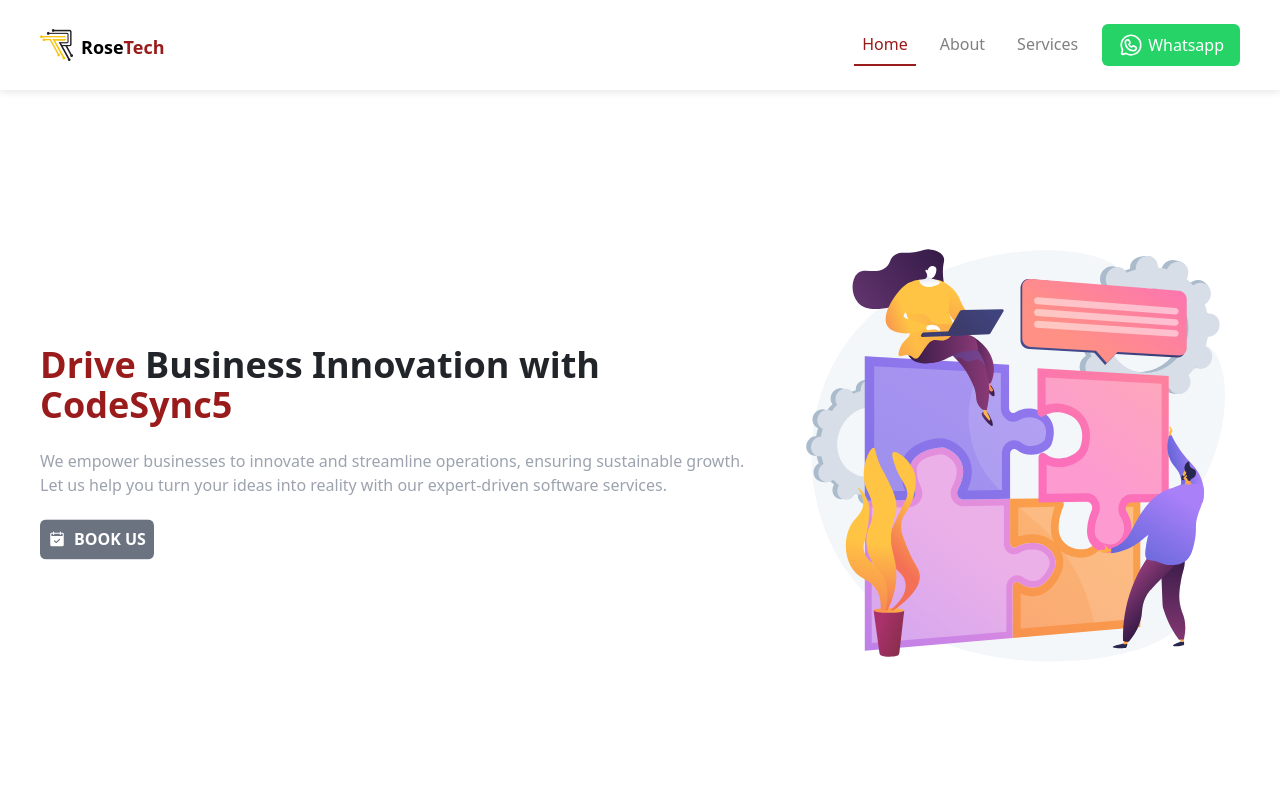
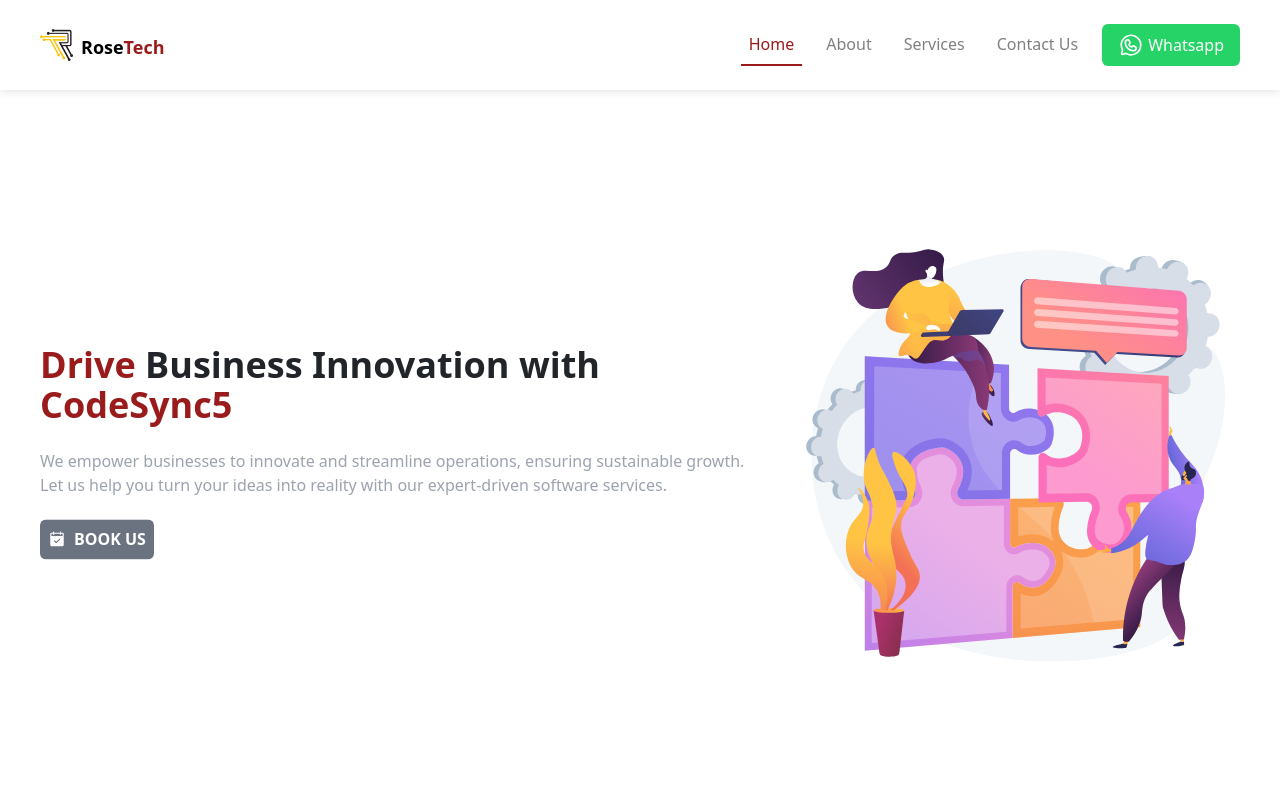
Before and after one commit to Chy-Zaber-Bin-Zahid/CodeSync5, a Next.js app: page / in a window 1280 px wide. Shown: the top 800 px of the page. Built offline with nearby package versions, Linux system fonts and the light colour scheme; no server answers.

Commit message:
contact added to navbar

```diff
--- a/components/MobileNavbar.tsx
+++ b/components/MobileNavbar.tsx
@@ -42,6 +42,7 @@ function MobileNavbar({ toggleNav, setToggleNav }: MobileNavbar) {
                 <Link onClick={() => handleNav()} href="/" className={`${baseLinkCommonClass} ${currentPath === "/" ? baseLinkActiveClass : baseLinkDefaultClass} w-full`}>Home</Link>
                 <Link onClick={() => handleNav()} href="/about" className={`${baseLinkCommonClass} ${currentPath === "/about" ? baseLinkActiveClass : baseLinkDefaultClass} w-full`}>About</Link>
                 <Link onClick={() => handleNav()} href="/services" className={`${baseLinkCommonClass} ${currentPath.startsWith("/services") ? baseLinkActiveClass : baseLinkDefaultClass} w-full`}>Services</Link>
+                <Link onClick={() => handleNav()} href="/contact" className={`${baseLinkCommonClass} ${currentPath.startsWith("/contact") ? baseLinkActiveClass : baseLinkDefaultClass} w-full`}>Contact Us</Link>
                 <a
                     href="https://rosetech.dev/services/devops/"
                     target="_blank"
--- a/components/Navbar.tsx
+++ b/components/Navbar.tsx
@@ -68,6 +68,16 @@ function Navbar() {
           >
             Services
           </Link>
+          <Link
+            href="/contact"
+            className={`${baseLinkCommonClass} ${
+              currentPath.startsWith("/contact")
+                ? baseLinkActiveClass
+                : baseLinkDefaultClass
+            }`}
+          >
+            Contact Us
+          </Link>
           <a
             href="https://rosetech.dev/services/devops/"
             target="_blank"
```
